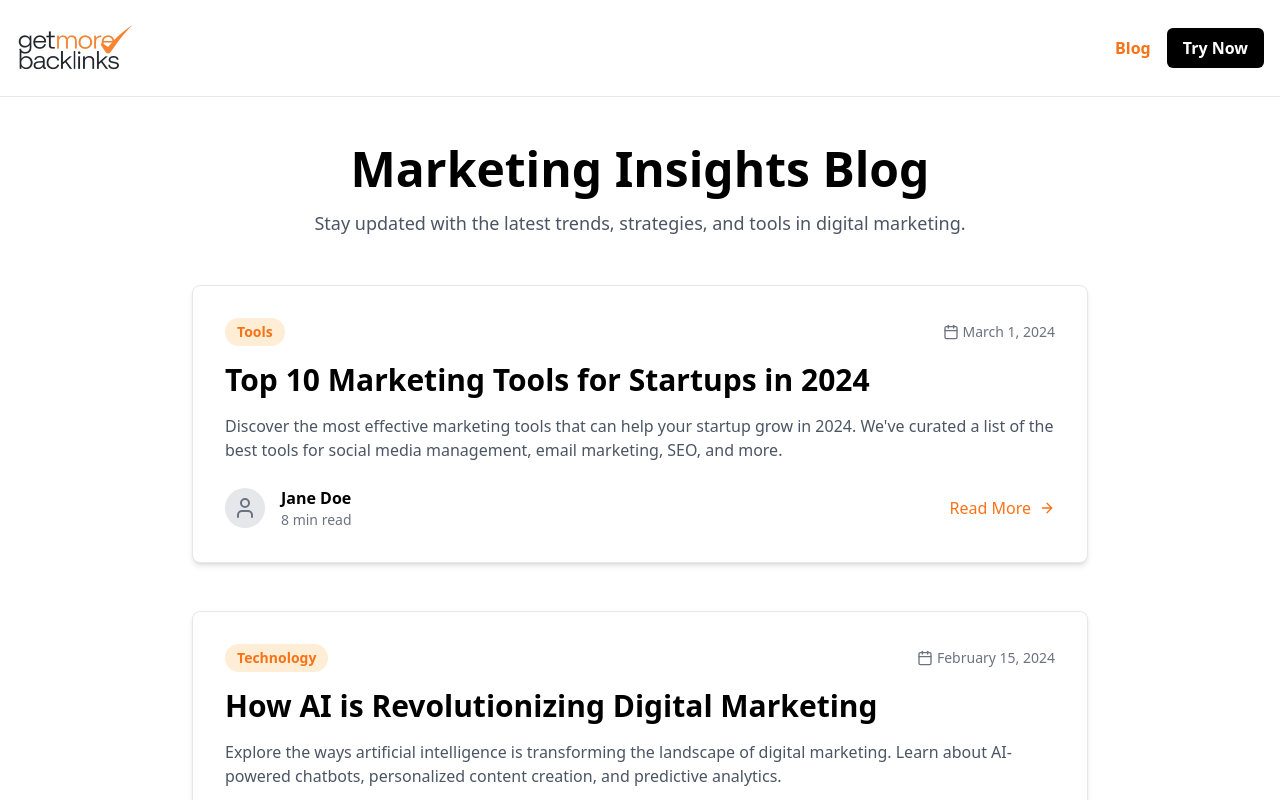
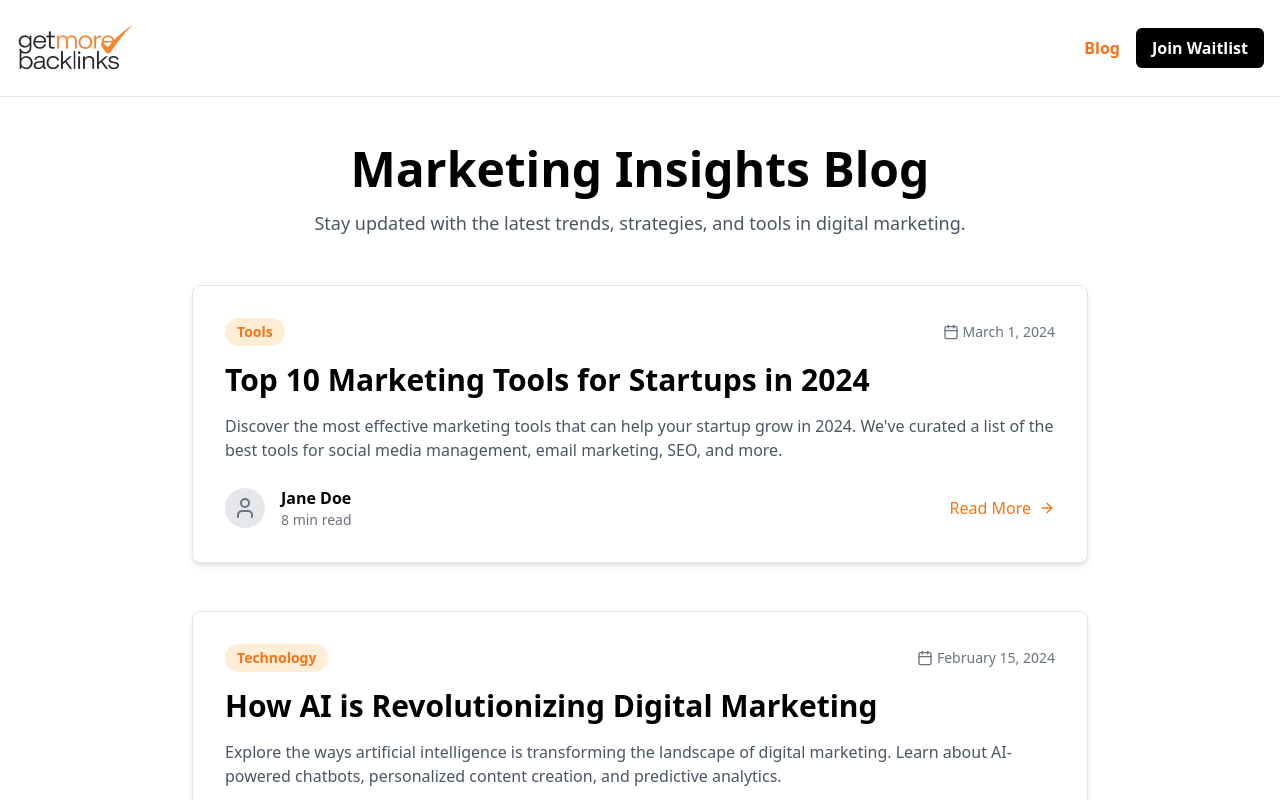
Before and after one commit to Mridul24agaga/okback, a Next.js app: page /blogs in a window 1280 px wide. Shown: the top 800 px of the page. Built offline with nearby package versions, Linux system fonts and the light colour scheme.

Commit message:
AHSashahsahhhas

```diff
--- a/app/blogs/page.tsx
+++ b/app/blogs/page.tsx
@@ -63,9 +63,9 @@ export default function BlogPage() {
               Blog
             </Link>
 
-            <button className="px-3 py-1 sm:px-4 sm:py-2 text-sm sm:text-base rounded-md bg-black text-white hover:bg-orange-600 transition-colors font-bold">
-              Try Now
-            </button>
+            <Link href="/" className="px-3 py-1 sm:px-4 sm:py-2 text-sm sm:text-base rounded-md bg-black text-white hover:bg-orange-600 transition-colors font-bold">
+              Join Waitlist
+            </Link>
           </nav>
         </div>
       </header>
--- a/app/submit/page.tsx
+++ b/app/submit/page.tsx
@@ -51,9 +51,9 @@ export default function SubmitDirectory() {
             </Link>
           </div>
           <div className="flex items-center gap-4">
-            <button className="px-3 py-1 sm:px-4 sm:py-2 text-sm sm:text-base rounded-md bg-black text-white hover:bg-orange-600 transition-colors font-bold">
-              Try Now
-            </button>
+            <Link href="/" className="px-3 py-1 sm:px-4 sm:py-2 text-sm sm:text-base rounded-md bg-black text-white hover:bg-orange-600 transition-colors font-bold">
+              Join Waitlist
+            </Link>
           </div>
         </div>
       </header>
```
